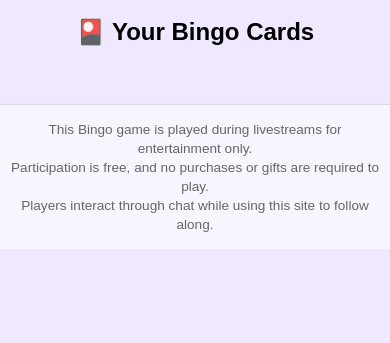
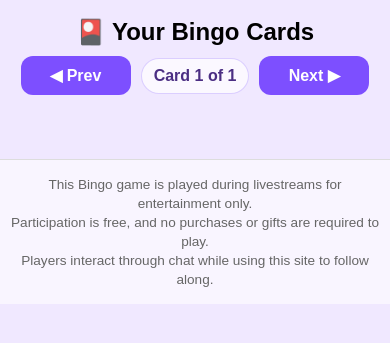
Before and after one commit to JessDoobie/JessDoobie-Live-Bingo-v3, a Flask app: template templates/cards.html in a window 390 px wide. Shown: the top 343 px of the page. Run offline with Flask 3, Linux system fonts and the light colour scheme; the template is opened without the code that fills it, so the values that code supplies are empty.

Commit message:
Update cards.html

```diff
--- a/templates/cards.html
+++ b/templates/cards.html
@@ -32,6 +32,44 @@
       0% { opacity: 0.4; }
       50% { opacity: 1; }
       100% { opacity: 0.4; }
+    }
+
+    /* Controls */
+    .nav {
+      display: none;
+      align-items: center;
+      justify-content: center;
+      gap: 10px;
+      margin: 10px auto 12px;
+      padding: 0 12px;
+      max-width: 520px;
+    }
+
+    .nav button {
+      padding: 10px 14px;
+      font-size: 16px;
+      border-radius: 12px;
+      border: none;
+      cursor: pointer;
+      background: #7d4fff;
+      color: white;
+      font-weight: bold;
+      min-width: 110px;
+    }
+
+    .nav button:disabled {
+      opacity: 0.45;
+      cursor: default;
+    }
+
+    .nav .counter {
+      font-weight: bold;
+      color: #4b2e83;
+      background: rgba(255,255,255,0.7);
+      border: 1px solid rgba(125,79,255,0.25);
+      padding: 8px 12px;
+      border-radius: 999px;
+      white-space: nowrap;
     }
 
     /* Cards container (desktop) */
@@ -111,10 +149,9 @@
 
     @media (max-width: 768px) {
 
-      /* Show swipe hint on phones */
-      .swipe-hint {
-        display: block;
-      }
+      /* Show swipe hint + nav on phones */
+      .swipe-hint { display: block; }
+      .nav { display: flex; }
 
       .cards {
         flex-wrap: nowrap;
@@ -154,14 +191,62 @@
       cell.classList.toggle("marked");
     }
 
-    // Hide swipe hint after a few seconds
+    function clamp(n, min, max) {
+      return Math.max(min, Math.min(max, n));
+    }
+
     window.addEventListener("load", () => {
       const hint = document.querySelector(".swipe-hint");
-      if (hint) {
-        setTimeout(() => {
-          hint.style.display = "none";
-        }, 5000);
+      if (hint) setTimeout(() => hint.style.display = "none", 5000);
+
+      const cardsWrap = document.querySelector(".cards");
+      const cardEls = Array.from(document.querySelectorAll(".cards .card"));
+      const prevBtn = document.getElementById("prevBtn");
+      const nextBtn = document.getElementById("nextBtn");
+      const counter = document.getElementById("counter");
+
+      if (!cardsWrap || cardEls.length === 0) return;
+
+      let idx = 0;
+
+      function cardWidth() {
+        // width of first card + gap (gap is 12px on mobile)
+        const w = cardEls[0].getBoundingClientRect().width;
+        // Try to measure actual gap from computed style
+        const gap = parseFloat(getComputedStyle(cardsWrap).columnGap || getComputedStyle(cardsWrap).gap || "12") || 12;
+        return w + gap;
       }
+
+      function updateUI() {
+        if (counter) counter.textContent = `Card ${idx + 1} of ${cardEls.length}`;
+        if (prevBtn) prevBtn.disabled = (idx === 0);
+        if (nextBtn) nextBtn.disabled = (idx === cardEls.length - 1);
+      }
+
+      function scrollToIdx(newIdx) {
+        idx = clamp(newIdx, 0, cardEls.length - 1);
+        cardsWrap.scrollTo({ left: idx * cardWidth(), behavior: "smooth" });
+        updateUI();
+      }
+
+      // Buttons
+      if (prevBtn) prevBtn.addEventListener("click", () => scrollToIdx(idx - 1));
+      if (nextBtn) nextBtn.addEventListener("click", () => scrollToIdx(idx + 1));
+
+      // Update index when user swipes manually
+      let scrollTimer = null;
+      cardsWrap.addEventListener("scroll", () => {
+        if (scrollTimer) clearTimeout(scrollTimer);
+        scrollTimer = setTimeout(() => {
+          const w = cardWidth();
+          const newIdx = Math.round(cardsWrap.scrollLeft / w);
+          idx = clamp(newIdx, 0, cardEls.length - 1);
+          updateUI();
+        }, 80);
+      });
+
+      // Initial
+      updateUI();
     });
   </script>
 </head>
@@ -170,6 +255,13 @@
 
   <h2>🎴 Your Bingo Cards</h2>
   <div class="swipe-hint">⬅️ Swipe left / right to see your cards ➡️</div>
+
+  <!-- Prev / Next controls (shows on mobile) -->
+  <div class="nav">
+    <button id="prevBtn" type="button">◀ Prev</button>
+    <div class="counter" id="counter">Card 1 of 1</div>
+    <button id="nextBtn" type="button">Next ▶</button>
+  </div>
 
   <div class="cards">
     {% for card in cards %}
```
